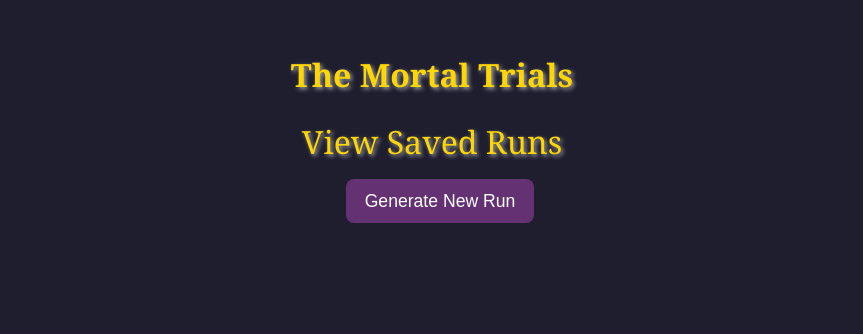
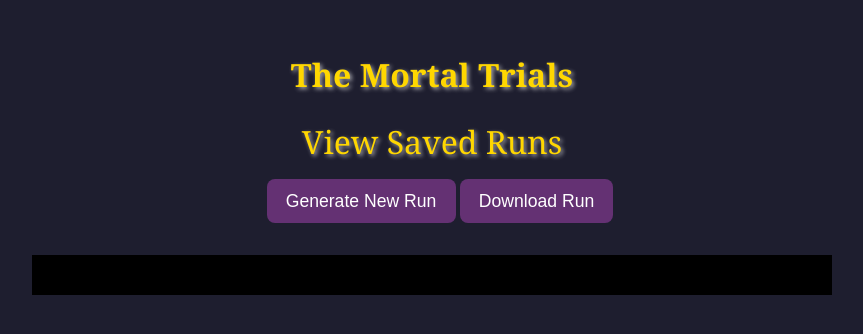
Before and after one commit to BiagiarelliAdriano/D-D-Mortal-Trials-Run-Generator, a Flask app: page / in a window 1280 px wide. Shown: the top 334 px of the page, without its empty margins (208-1071 px from the left). Run offline with Flask 3, Linux system fonts and the light colour scheme; some libraries are stand-ins or nearby versions.

Commit message:
Add download run as pdf and change final boss encounter to include CR 10

```diff
--- a/encounter_generator.py
+++ b/encounter_generator.py
@@ -1041,7 +1041,7 @@
         xp = 0
         gold = 0
         chosen_cr = random.choice(["20", "21", "22", "23", "24"])
-        monster_list = random.sample(monsters[chosen_cr], 1) + random.sample(monsters["15"], 1) + random.sample(monsters["5"], 2)
+        monster_list = random.sample(monsters[chosen_cr], 1) + random.sample(monsters["15"], 1) + random.sample(monsters["10"], 2)
     if encounter_number == 22:
         allowed_rarities = ["very rare"]
         xp = 12000
--- /dev/null
+++ b/scripts/html2pdf.js
@@ -0,0 +1,15 @@
+function downloadRun() {
+    const element = document.getElementById('run-content');
+    const button = document.querySelector("button");
+    button.style.display = "none";
+    const options = {
+        margin: 0.5,
+        filename: 'Mortal_Trials_Run.pdf',
+        image: { type: 'jpeg', quality: 0.98 },
+        html2canvas: { scale: 2 },
+        jsPDF: { unit: 'in', format: 'letter', orientation: 'portrait' }
+    };
+    html2pdf().set(options).from(element).save().then(() => {
+        button.style.display = "block";
+    });
+}
--- a/static/style.css
+++ b/static/style.css
@@ -52,6 +52,14 @@
     border-radius: 6px;
     border: 1px solid #ccc;
     width: 250px;
+}
+
+#run-content {
+    background: black;
+    color: white;
+    padding: 20px;
+    max-width: 800px;
+    margin: auto;
 }
 
 .blessing {
--- a/templates/index.html
+++ b/templates/index.html
@@ -25,6 +25,8 @@
         <button type="submit">Save This Run</button>
     </form>
     {% endif %}
+    <button id="download-btn" onclick="downloadRun()">Download Run</button>
+    <div id="run-content">
         {% if divine_blessing %}
         <div class="blessing blessing-{{ divine_blessing.name }}">
             <h2>Divine Blessing</h2>
@@ -91,6 +93,14 @@
         </div>
         {% endfor %}
         {% endif %}
+    </div>
+
+    <!-- Load html2pdf library first -->
+    <script src="https://cdnjs.cloudflare.com/ajax/libs/html2pdf.js/0.10.1/html2pdf.bundle.min.js"></script>
+
+    <!-- Then load your custom script -->
+    <script src="html2pdf.js"></script>
+
 </body>
 
 </html>
```
Lines whose indentation alone changed are shown as unchanged.
